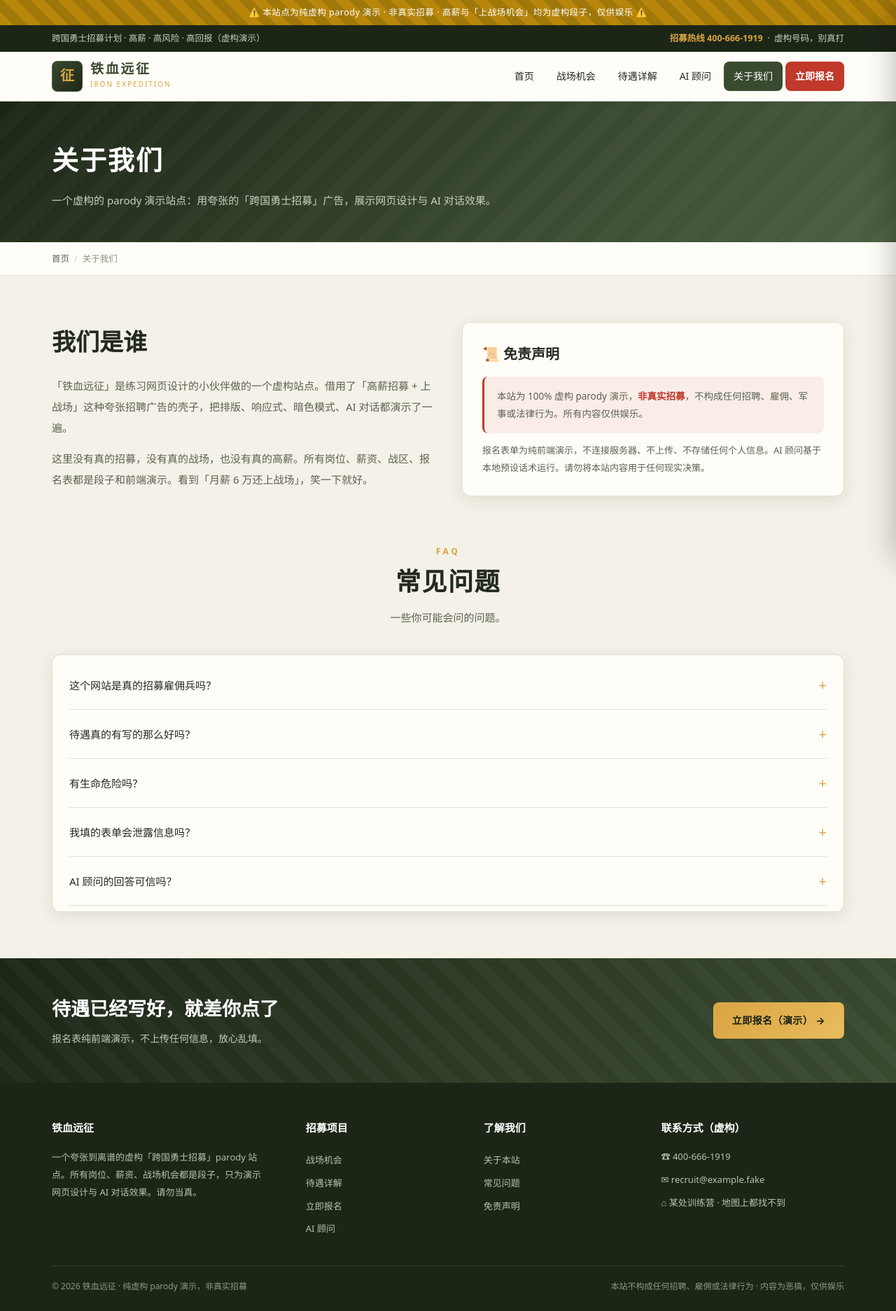
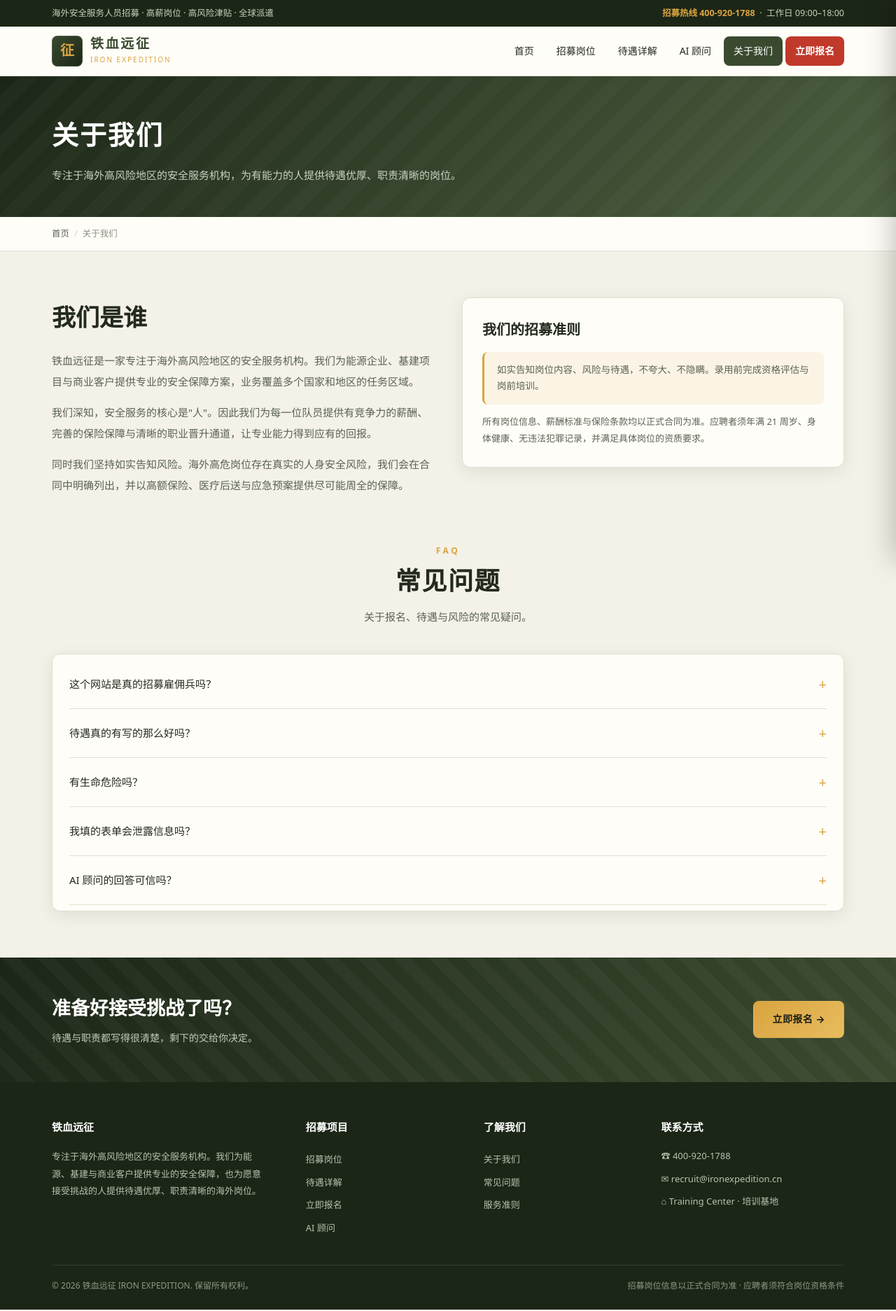
Before and after one commit to 1394641925/zhengbing, a plain HTML site: page about.html in a window 1280 px wide. Shown: the whole page at 70% size. Drawn offline with Linux system fonts and the light colour scheme.

Commit message:
update about.html: professional recruitment copy + real photos

```diff
--- a/about.html
+++ b/about.html
@@ -3,58 +3,57 @@
 <head>
 <meta charset="UTF-8"><meta name="viewport" content="width=device-width,initial-scale=1">
 <title>关于我们 — 铁血远征</title>
-<meta name="description" content="关于本站的虚构声明与常见问题。">
+<meta name="description" content="了解铁血远征：海外安全服务机构，招募准则、岗位风险告知与常见疑问。">
 <link rel="stylesheet" href="assets/style.css">
 </head>
 <body>
-<div class="fakebar">⚠️ 本站点为纯虚构 parody 演示 · 非真实招募 · 高薪与「上战场机会」均为虚构段子，仅供娱乐 ⚠️</div>
 <div class="topbar"><div class="wrap">
-  <span>跨国勇士招募计划 · 高薪 · 高风险 · 高回报（虚构演示）</span>
-  <span><b>招募热线 400-666-1919</b> &nbsp;·&nbsp; 虚构号码，别真打</span>
+  <span>海外安全服务人员招募 · 高薪岗位 · 高风险津贴 · 全球派遣</span>
+  <span><b>招募热线 400-920-1788</b> &nbsp;·&nbsp; 工作日 09:00–18:00</span>
 </div></div>
 <header class="sitehead"><div class="wrap">
   <a class="logo" href="index.html"><div class="mark">征</div><div class="txt"><b>铁血远征</b><span>IRON EXPEDITION</span></div></a>
-  <nav class="nav"><a href="index.html">首页</a><a href="jobs.html">战场机会</a><a href="benefits.html">待遇详解</a><a href="agent.html">AI 顾问</a><a href="about.html" class="cur">关于我们</a><a href="enlist.html" class="nav-cta">立即报名</a></nav>
+  <nav class="nav"><a href="index.html">首页</a><a href="jobs.html">招募岗位</a><a href="benefits.html">待遇详解</a><a href="agent.html">AI 顾问</a><a href="about.html" class="cur">关于我们</a><a href="enlist.html" class="nav-cta">立即报名</a></nav>
   <button class="burger" id="burger">☰ 菜单</button>
 </div></header>
 <div class="drawer-mask" id="drawerMask"></div>
 <aside class="drawer" id="drawer">
   <div class="dh"><b>铁血远征</b><button id="drawerClose">×</button></div>
-  <div class="dlist"><a href="index.html"><span class="ico">⌂</span>首页</a><a href="jobs.html"><span class="ico">⚔</span>战场机会</a><a href="benefits.html"><span class="ico">¥</span>待遇详解</a><a href="agent.html"><span class="ico">🤖</span>AI 顾问</a><a href="about.html" class="cur"><span class="ico">✦</span>关于我们</a><a href="enlist.html"><span class="ico">»</span>立即报名</a></div>
-  <div class="df">24 小时招募热线 400-666-1919（虚构）<br>全年无休 · 本站为 parody 演示，非真实招募</div>
+  <div class="dlist"><a href="index.html"><span class="ico">⌂</span>首页</a><a href="jobs.html"><span class="ico">⚔</span>招募岗位</a><a href="benefits.html"><span class="ico">¥</span>待遇详解</a><a href="agent.html"><span class="ico">✦</span>AI 顾问</a><a href="about.html" class="cur"><span class="ico">◈</span>关于我们</a><a href="enlist.html"><span class="ico">»</span>立即报名</a></div>
+  <div class="df">招募热线 400-920-1788<br>工作日 09:00–18:00 · 海外岗位咨询请留言</div>
 </aside>
 
-<div class="pagehead"><div class="wrap"><h1>关于我们</h1><p>一个虚构的 parody 演示站点：用夸张的「跨国勇士招募」广告，展示网页设计与 AI 对话效果。</p></div></div>
+<div class="pagehead"><div class="wrap"><h1>关于我们</h1><p>专注于海外高风险地区的安全服务机构，为有能力的人提供待遇优厚、职责清晰的岗位。</p></div></div>
 <div class="crumb"><div class="wrap"><a href="index.html">首页</a><span>/</span>关于我们</div></div>
 
 <section><div class="wrap">
   <div class="about-hero" style="display:grid;gap:40px;align-items:start">
     <div><h2 style="font-family:var(--serif);font-size:clamp(24px,4vw,34px);margin-bottom:16px">我们是谁</h2>
-      <p style="color:var(--ink-2);line-height:2;margin-bottom:14px">「铁血远征」是练习网页设计的小伙伴做的一个虚构站点。借用了「高薪招募 + 上战场」这种夸张招聘广告的壳子，把排版、响应式、暗色模式、AI 对话都演示了一遍。</p>
-      <p style="color:var(--ink-2);line-height:2">这里没有真的招募，没有真的战场，也没有真的高薪。所有岗位、薪资、战区、报名表都是段子和前端演示。看到「月薪 6 万还上战场」，笑一下就好。</p>
+      <p style="color:var(--ink-2);line-height:2;margin-bottom:14px">铁血远征是一家专注于海外高风险地区的安全服务机构。我们为能源企业、基建项目与商业客户提供专业的安全保障方案，业务覆盖多个国家和地区的任务区域。</p>
+      <p style="color:var(--ink-2);line-height:2;margin-bottom:14px">我们深知，安全服务的核心是"人"。因此我们为每一位队员提供有竞争力的薪酬、完善的保险保障与清晰的职业晋升通道，让专业能力得到应有的回报。</p>
+      <p style="color:var(--ink-2);line-height:2">同时我们坚持如实告知风险。海外高危岗位存在真实的人身安全风险，我们会在合同中明确列出，并以高额保险、医疗后送与应急预案提供尽可能周全的保障。</p>
     </div>
-    <div class="card" style="padding:28px"><h3 style="font-family:var(--serif);font-size:20px;margin-bottom:14px">📜 免责声明</h3>
-      <div class="danger-note" style="margin:0 0 12px">本站为 100% 虚构 parody 演示，<b>非真实招募</b>，不构成任何招聘、雇佣、军事或法律行为。所有内容仅供娱乐。</div>
-      <p class="small" style="line-height:1.9">报名表单为纯前端演示，不连接服务器、不上传、不存储任何个人信息。AI 顾问基于本地预设话术运行。请勿将本站内容用于任何现实决策。</p>
+    <div class="card" style="padding:28px"><h3 style="font-family:var(--serif);font-size:20px;margin-bottom:14px">我们的招募准则</h3>
+      <div class="notice" style="margin:0 0 12px">如实告知岗位内容、风险与待遇，不夸大、不隐瞒。录用前完成资格评估与岗前培训。</div>
+      <p class="small" style="line-height:1.9">所有岗位信息、薪酬标准与保险条款均以正式合同为准。应聘者须年满 21 周岁、身体健康、无违法犯罪记录，并满足具体岗位的资质要求。</p>
     </div>
   </div>
-  <div class="sec-head" style="margin-top:64px"><span class="kicker">FAQ</span><h2>常见问题</h2><p>一些你可能会问的问题。</p></div>
+  <div class="sec-head" style="margin-top:64px"><span class="kicker">FAQ</span><h2>常见问题</h2><p>关于报名、待遇与风险的常见疑问。</p></div>
   <div class="card" style="padding:8px 24px" id="faqBox"></div>
 </div></section>
 
 <section class="cta-strip"><div class="wrap">
-  <div><h3>待遇已经写好，就差你点了</h3><p>报名表纯前端演示，不上传任何信息，放心乱填。</p></div>
-  <a href="enlist.html" class="btn btn-gold">立即报名（演示） →</a>
+  <div><h3>准备好接受挑战了吗？</h3><p>待遇与职责都写得很清楚，剩下的交给你决定。</p></div>
+  <a href="enlist.html" class="btn btn-gold">立即报名 →</a>
 </div></section>
 
-
 <footer class="sitefoot"><div class="wrap"><div class="grid">
-  <div class="brand"><h5>铁血远征</h5><p>一个夸张到离谱的虚构「跨国勇士招募」parody 站点。所有岗位、薪资、战场机会都是段子，只为演示网页设计与 AI 对话效果。请勿当真。</p></div>
-  <div><h5>招募项目</h5><a href="jobs.html">战场机会</a><a href="benefits.html">待遇详解</a><a href="enlist.html">立即报名</a><a href="agent.html">AI 顾问</a></div>
-  <div><h5>了解我们</h5><a href="about.html">关于本站</a><a href="about.html#faq">常见问题</a><a href="about.html">免责声明</a></div>
-  <div><h5>联系方式（虚构）</h5><div class="contact-line">☎ 400-666-1919</div><div class="contact-line">✉ recruit@example.fake</div><div class="contact-line">⌂ 某处训练营 · 地图上都找不到</div></div>
+  <div class="brand"><h5>铁血远征</h5><p>专注于海外高风险地区的安全服务机构。我们为能源、基建与商业客户提供专业的安全保障，也为愿意接受挑战的人提供待遇优厚、职责清晰的海外岗位。</p></div>
+  <div><h5>招募项目</h5><a href="jobs.html">招募岗位</a><a href="benefits.html">待遇详解</a><a href="enlist.html">立即报名</a><a href="agent.html">AI 顾问</a></div>
+  <div><h5>了解我们</h5><a href="about.html">关于我们</a><a href="about.html#faq">常见问题</a><a href="about.html">服务准则</a></div>
+  <div><h5>联系方式</h5><div class="contact-line">☎ 400-920-1788</div><div class="contact-line">✉ recruit@ironexpedition.cn</div><div class="contact-line">⌂  Training Center · 培训基地</div></div>
 </div>
-<div class="bottom"><span>© 2026 铁血远征 · 纯虚构 parody 演示，非真实招募</span><span>本站不构成任何招聘、雇佣或法律行为 · 内容为恶搞，仅供娱乐</span></div>
+<div class="bottom"><span>© 2026 铁血远征 IRON EXPEDITION. 保留所有权利。</span><span>招募岗位信息以正式合同为准 · 应聘者须符合岗位资格条件</span></div>
 </div></footer>
 <div id="toast" class="toast"></div>
 <script src="assets/data.js"></script><script src="assets/app.js"></script>
```
